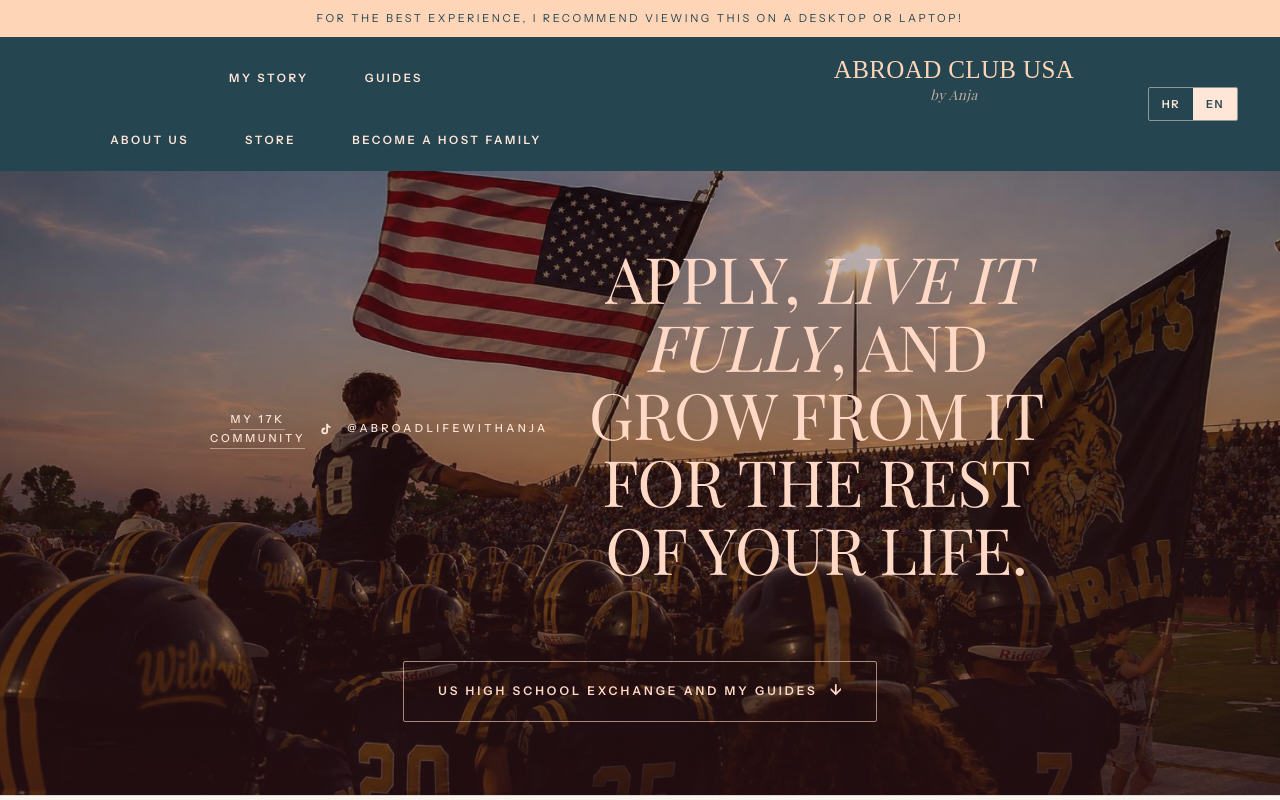
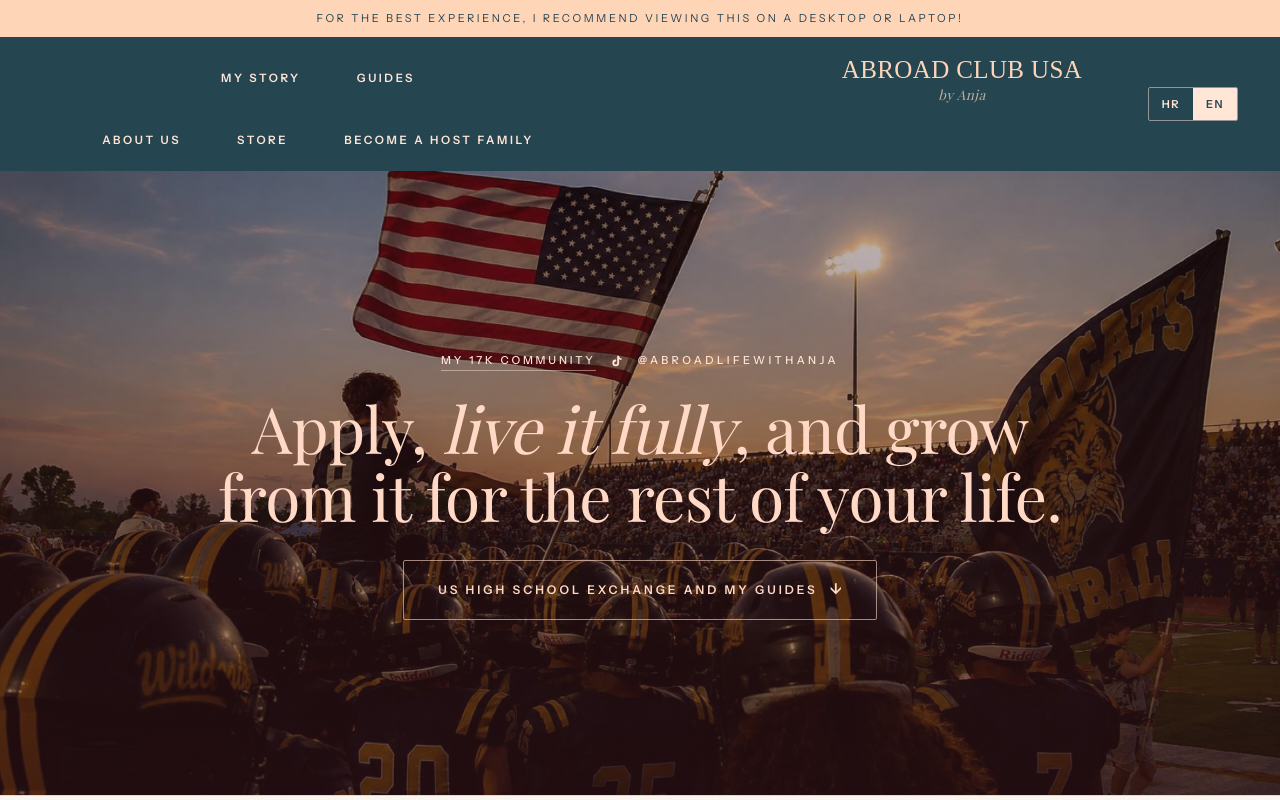
Before and after one commit to anjagregoran/abroadwithanja, a plain HTML site: page index.html in a window 1280 px wide. Shown: the top 800 px of the page. Drawn offline with nearby package versions, Linux system fonts and the light colour scheme; a web font is replaced by a local one.

Commit message:
Close the community link properly, keep the nav on one line

```diff
--- a/index.html
+++ b/index.html
@@ -966,10 +966,10 @@ body.en .rp[data-i="0"] .rgrid{grid-template-columns:minmax(0,460px)!important;j
 
 /* front page: announcement strip, teal bar, full photo hero, moving strip */
 .ann{background:#FFD5B8;color:#254551;text-align:center;font-family:'Instrument Sans',sans-serif;font-size:11px;letter-spacing:2.6px;text-transform:uppercase;padding:9px 16px;position:relative;z-index:5}
-.nv{position:relative;z-index:5;background:#254551;display:grid;grid-template-columns:1fr auto 1fr;align-items:center;gap:20px;padding:20px 42px}
+.nv{position:relative;z-index:5;background:#254551;display:grid;grid-template-columns:1fr auto 1fr;align-items:center;gap:16px;padding:20px 26px}
 .nv a{color:#FFE6D6;text-decoration:none;font-family:'Instrument Sans',sans-serif;font-size:11.5px;letter-spacing:2.6px;text-transform:uppercase;font-weight:600;transition:opacity .3s}
 .nv a:hover{opacity:.7}
-.nv-l,.nv-r{display:flex;align-items:center;gap:38px;flex-wrap:wrap}
+.nv-l,.nv-r{display:flex;align-items:center;gap:26px;flex-wrap:nowrap;white-space:nowrap}
 .nv-r{justify-content:flex-end}
 .nv .nv-logo{font-family:'Gloock',serif;font-size:25px;line-height:1;letter-spacing:.015em;font-weight:400;text-align:center;color:#FFD5B8;white-space:nowrap}
 .nv .nv-logo em{display:block;font-family:'Playfair Display',serif;font-style:italic;font-weight:400;font-size:13.5px;line-height:1;letter-spacing:.04em;margin-top:6px;opacity:.72;text-transform:none}
@@ -1255,7 +1255,7 @@ body.en .hx-trio{display:none!important}
 </nav>
 <header class="hx">
   <div class="hx-in">
-    <a class="hx-tt" href="https://www.tiktok.com/@abroadlifewithanja" target="_blank" rel="noopener" aria-label="TikTok @abroadlifewithanja"><span class="tt-a"><span lang-hr>Moja zajednica od 17K</span><span lang-en>My 17K community</span></span><svg viewBox="0 0 24 24" aria-hidden="true"><path d="M16.6 5.8A4.3 4.3 0 0 1 15.5 3h-3.1v12.4a2.6 2.6 0 1 1-2.6-2.6 2.5 2.5 0 0 1 .8.1V9.7a5.8 5.8 0 0 0-.8-.1 5.7 5.7 0 1 0 5.7 5.7V9a7.4 7.4 0 0 0 4.3 1.4V7.3a4.3 4.3 0 0 1-3.2-1.5z"/></svg><span class="tt-b">@abroadlifewithanja</span></button>
+    <a class="hx-tt" href="https://www.tiktok.com/@abroadlifewithanja" target="_blank" rel="noopener" aria-label="TikTok @abroadlifewithanja"><span class="tt-a"><span lang-hr>Moja zajednica od 17K</span><span lang-en>My 17K community</span></span><svg viewBox="0 0 24 24" aria-hidden="true"><path d="M16.6 5.8A4.3 4.3 0 0 1 15.5 3h-3.1v12.4a2.6 2.6 0 1 1-2.6-2.6 2.5 2.5 0 0 1 .8.1V9.7a5.8 5.8 0 0 0-.8-.1 5.7 5.7 0 1 0 5.7 5.7V9a7.4 7.4 0 0 0 4.3 1.4V7.3a4.3 4.3 0 0 1-3.2-1.5z"/></svg><span class="tt-b">@abroadlifewithanja</span></a>
     <h1>Apply, <em>live it fully</em>, and grow from it for the rest of your life.</h1>
     <div class="hx-cta"><div class="hx-trio hx-only-hr"><div class="hx-dd"><button class="hx-btn hx-ghost" type="button" id="ddb" aria-expanded="false"><span>Besplatne konzultacije</span></button><div class="hx-ddm" id="ddm" hidden><a href="konzultacije.html#poziv">Dogovori poziv</a><a href="https://mail.google.com/mail/?view=cm&amp;fs=1&amp;to=anja.gregoran1@gmail.com&amp;su=Upit%20o%20razmjeni" target="_blank" rel="noopener">Pošalji nam upit</a></div></div></div><a class="hx-btn hx-ghost hx-only-en" href="#put"><span>US high school exchange and my guides</span><i class="hx-ar hx-d" aria-hidden="true">↓</i></a></div>
   </div>
```
